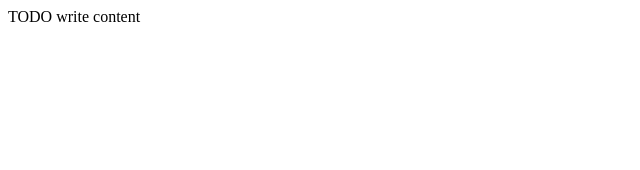
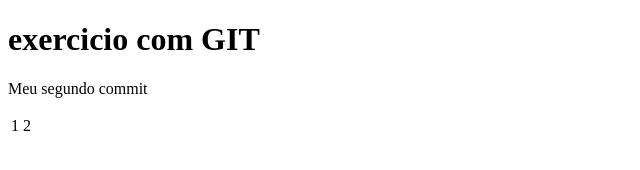
Before and after one commit to Madileo/ExerciciocomGIT, a plain HTML site: page public_html/index.html in a window 1280 px wide. Shown: the whole page, without its empty margins (0-640 px from the left). Drawn offline with Linux system fonts and the light colour scheme.

Commit message:
Adicinar tabela

```diff
--- a/public_html/index.html
+++ b/public_html/index.html
@@ -1,11 +1,18 @@
 <!DOCTYPE html>
 <html>
     <head>
-        <title>TODO supply a title</title>
+        <title>Aula GIT</title>
         <meta charset="UTF-8">
         <meta name="viewport" content="width=device-width, initial-scale=1.0">
     </head>
     <body>
-        <div>TODO write content</div>
+        <h1>exercicio com GIT</h1>
+        <p>Meu segundo commit</p>
+        <table>
+            <tr>
+                <td>1</td>
+                <td>2</td>
+            </tr>
+        </table>
     </body>
 </html>
```
